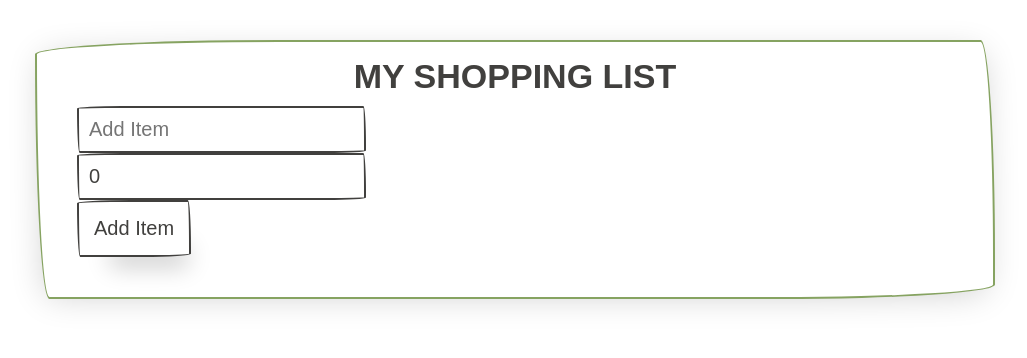
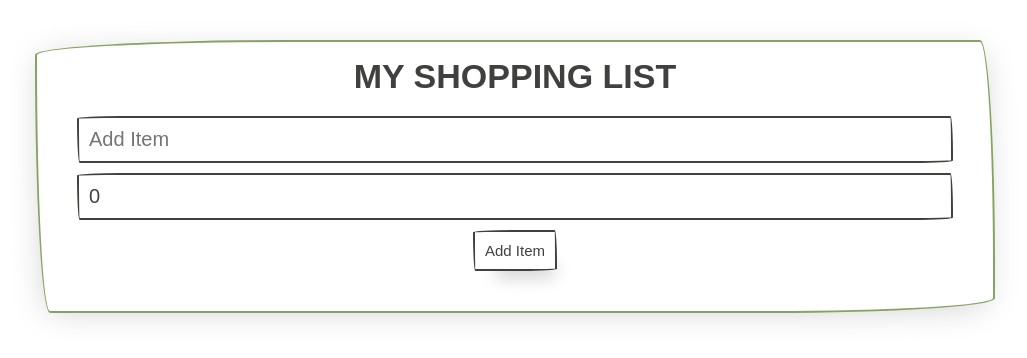
Before and after one commit to Jose-Ramos-Orona/MyShoppingList, a React (Create React App) app: page / in a window 1280 px wide. Shown: the top 358 px of the page, without its empty margins (125-1152 px from the left). Built offline with nearby package versions, Linux system fonts and the light colour scheme; a web font is replaced by a local one.

Commit message:
Add styles to AddItem component

```diff
--- a/src/components/AddItem/AddItem.tsx
+++ b/src/components/AddItem/AddItem.tsx
@@ -2,6 +2,7 @@ import { useState } from "react";
 import { v4 as uuidv4 } from "uuid";
 import useList from "../../hooks/useList/useList";
 import Item from "../../types/types";
+import AddItemStyled from "./AddItemStyled";
 
 const AddItem = (): JSX.Element => {
   const { setLocalStorageList } = useList();
@@ -20,8 +21,10 @@ const AddItem = (): JSX.Element => {
   };
 
   return (
-    <form onSubmit={handleSubmit}>
+    <AddItemStyled>
+      <form onSubmit={handleSubmit} className="main-form">
         <input
+          className="margin-top-small"
           placeholder="Add Item"
           type="text"
           value={name}
@@ -29,13 +32,17 @@ const AddItem = (): JSX.Element => {
         />
 
         <input
+          className="margin-top-small"
           placeholder="Quantity"
           type="number"
           value={quantity}
           onChange={(event) => setQuantity(Number(event.target.value))}
         />
-      <button type="submit">Add Item</button>
+        <button className="paper-btn btn-small margin-top-small" type="submit">
+          Add Item
+        </button>
       </form>
+    </AddItemStyled>
   );
 };
 
--- /dev/null
+++ b/src/components/AddItem/AddItemStyled.tsx
@@ -0,0 +1,10 @@
+import styled from "styled-components";
+
+const AddItemStyled = styled.div`
+  .main-form {
+    display: flex;
+    flex-direction: column;
+  }
+`;
+
+export default AddItemStyled;
```
Lines whose indentation alone changed are shown as unchanged.
